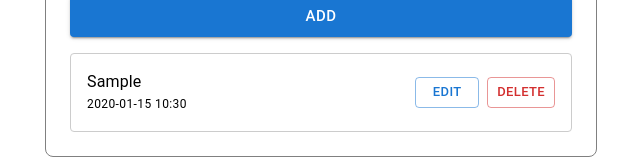
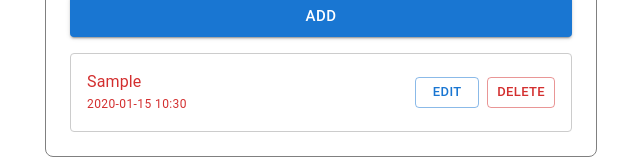
Before and after one commit to Prathiksha0808/Todo_APP, a React (Vite) app: page / in a window 1280 px wide. Both pictures are taken after typing "Sample", "2020-01-15", "10:30" into the empty fields and a click on the button "ADD". Shown: the part 336-497 px from the top of the page, without its empty margins (319-959 px from the left). Built offline with nearby package versions, Linux system fonts and the light colour scheme.

Commit message:
Update overdue task

```diff
--- a/src/components/todo.jsx
+++ b/src/components/todo.jsx
@@ -4,7 +4,7 @@ import Typography from '@mui/material/Typography';
 import LoadingButton from "@mui/lab/LoadingButton";
 import Button from "@mui/material/Button";
 import TextField from '@mui/material/TextField';
-import { useState } from 'react';
+import { useState, useEffect } from 'react';
 
 
 function Todo() {
@@ -59,6 +59,19 @@ const handleAddTask = () => {
     setEditTask("");
   };
 
+  const isOverdue = (todo) => {
+    const deadline = new Date(`${todo.date}T${todo.time}`);
+    const now = new Date();
+    return now > deadline;
+  };
+
+  useEffect(() => {
+    const interval = setInterval(() => {
+      setTodos((prev) => [...prev]);
+    }, 60000);
+    return () => clearInterval(interval);
+  }, []);
+
 
   return (
     <Container maxWidth="sm">
@@ -87,7 +100,7 @@ const handleAddTask = () => {
 
         />
 
-        <LoadingButton variant="contained" size="large" loading={loading}   disabled={loading} onClick={handleAddTask}>
+        <LoadingButton variant="contained" size="large" loading={loading} disabled={loading} onClick={handleAddTask}>
           Add
         </LoadingButton>
 
@@ -108,9 +121,9 @@ const handleAddTask = () => {
                 <TextField size="small" value={editTask} onChange={(e) => setEditTask(e.target.value)}
                 />
               ) : (
-                <Typography>{todo.task}</Typography>
+                <Typography color={isOverdue(todo) ? "error" : "text.primary"}>{todo.task}</Typography>
               )}
-              <Typography variant="caption">
+              <Typography variant="caption" color={isOverdue(todo) ? "error" : "text.primary"}>
                 {todo.date} {todo.time}
               </Typography>
             </Box>
```
Lines whose indentation alone changed are shown as unchanged.
